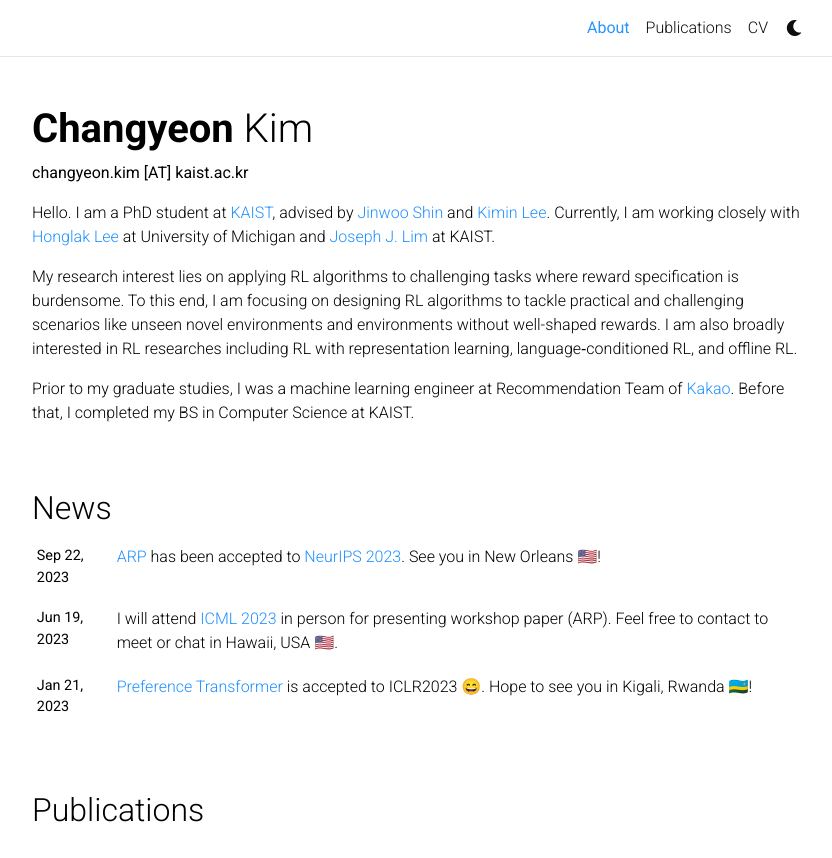
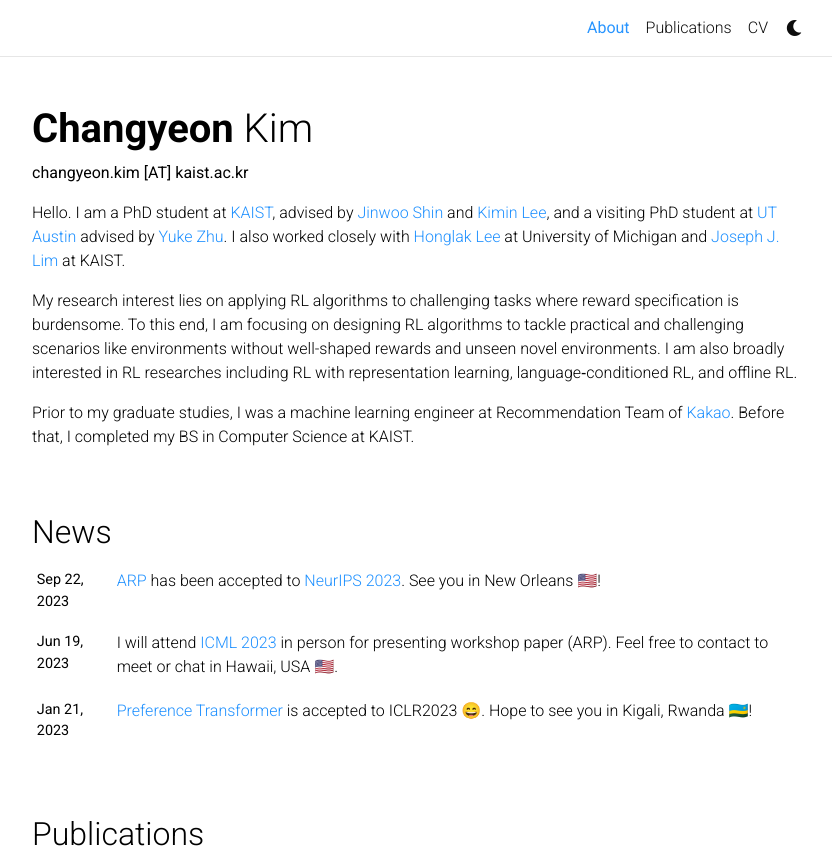
Before and after one commit to csmile-1006/csmile-1006.github.io, a Jekyll site: the page built from _pages/about.md, in a window 1280 px wide and 900 px high, cut to the strip 0-858 px from the top of the window. Shown: the whole strip, without its empty margins (223-1055 px from the left). Built offline with Jekyll 4.4.1, drawn with Linux system fonts in a browser that asks for light colours; emoji names are drawn with the system emoji font; comment, search, counter and statistics services are not loaded; a style sheet for code colours, icons or effects is not loaded.

Commit message:
update page: 2024-06-29

```diff
--- a/_pages/about.md
+++ b/_pages/about.md
@@ -55,9 +55,9 @@ academic_services:
 
 ---
 
-Hello. I am a PhD student at <a href="https://gsai.kaist.ac.kr/">KAIST</a>, advised by <a href="https://alinlab.kaist.ac.kr/shin.html">Jinwoo Shin</a> and <a href="https://sites.google.com/view/kiminlee">Kimin Lee</a>. Currently, I am working closely with <a href="https://web.eecs.umich.edu/~honglak/">Honglak Lee</a> at University of Michigan and <a href="https://clvrai.com/web_lim/">Joseph J. Lim<a/> at KAIST.
+Hello. I am a PhD student at <a href="https://gsai.kaist.ac.kr/">KAIST</a>, advised by <a href="https://alinlab.kaist.ac.kr/shin.html">Jinwoo Shin</a> and <a href="https://sites.google.com/view/kiminlee">Kimin Lee</a>, and a visiting PhD student at <a href="https://www.cs.utexas.edu/">UT Austin</a> advised by <a href="https://yukezhu.me/">Yuke Zhu</a>. I also worked closely with <a href="https://web.eecs.umich.edu/~honglak/">Honglak Lee</a> at University of Michigan and <a href="https://clvrai.com/web_lim/">Joseph J. Lim<a/> at KAIST.
 
-My research interest lies on applying RL algorithms to challenging tasks where reward specification is burdensome. To this end, I am focusing on designing RL algorithms to tackle practical and challenging scenarios like unseen novel environments and environments without well-shaped rewards.
+My research interest lies on applying RL algorithms to challenging tasks where reward specification is burdensome. To this end, I am focusing on designing RL algorithms to tackle practical and challenging scenarios like environments without well-shaped rewards and unseen novel environments.
 I am also broadly interested in RL researches including RL with representation learning, language‐conditioned RL, and offline RL.
 
 Prior to my graduate studies, I was a machine learning engineer at Recommendation Team of <a href="https://kakaocorp.com">Kakao</a>. Before that, I completed my BS in Computer Science at KAIST.
```
Also changed, not shown: 1 other file.
